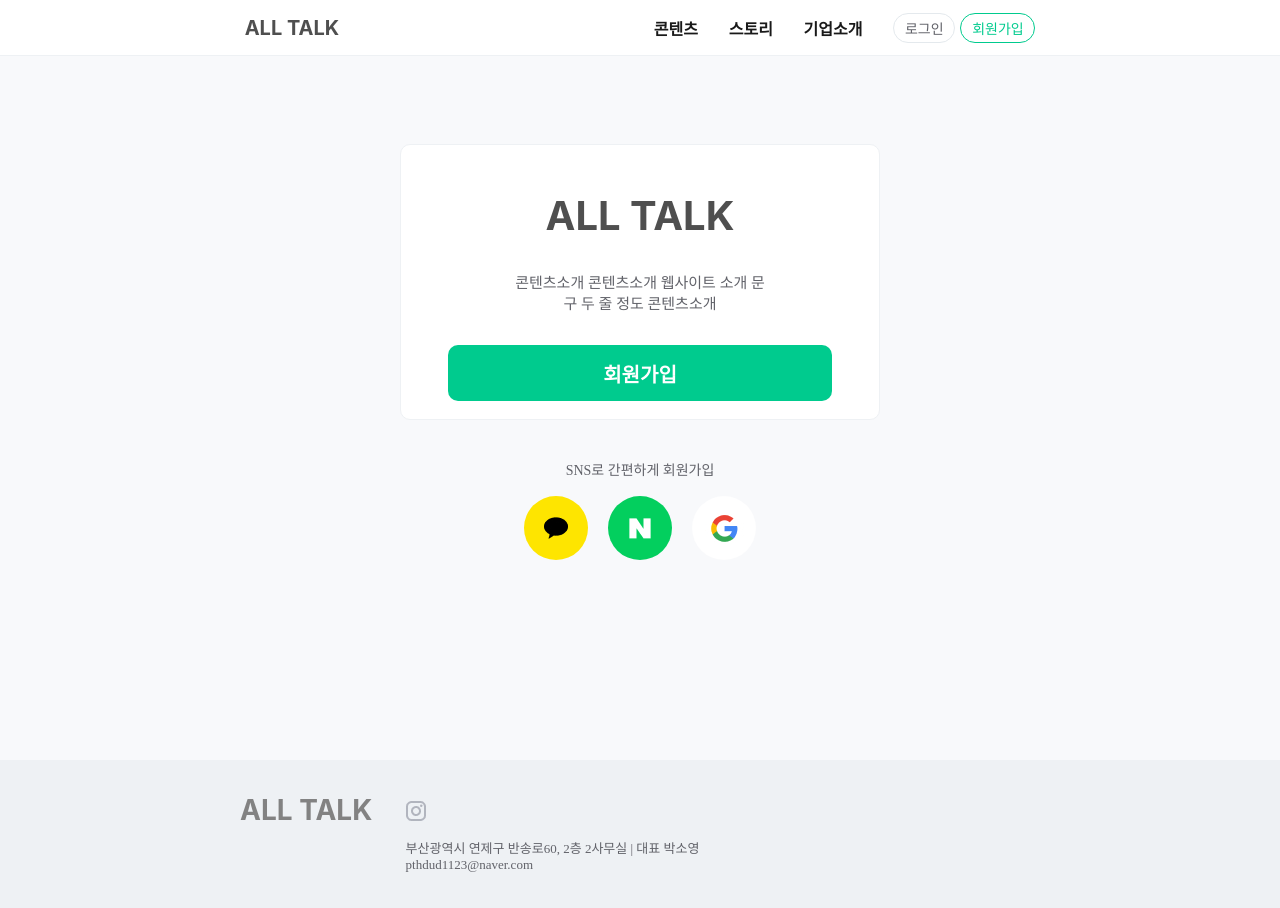
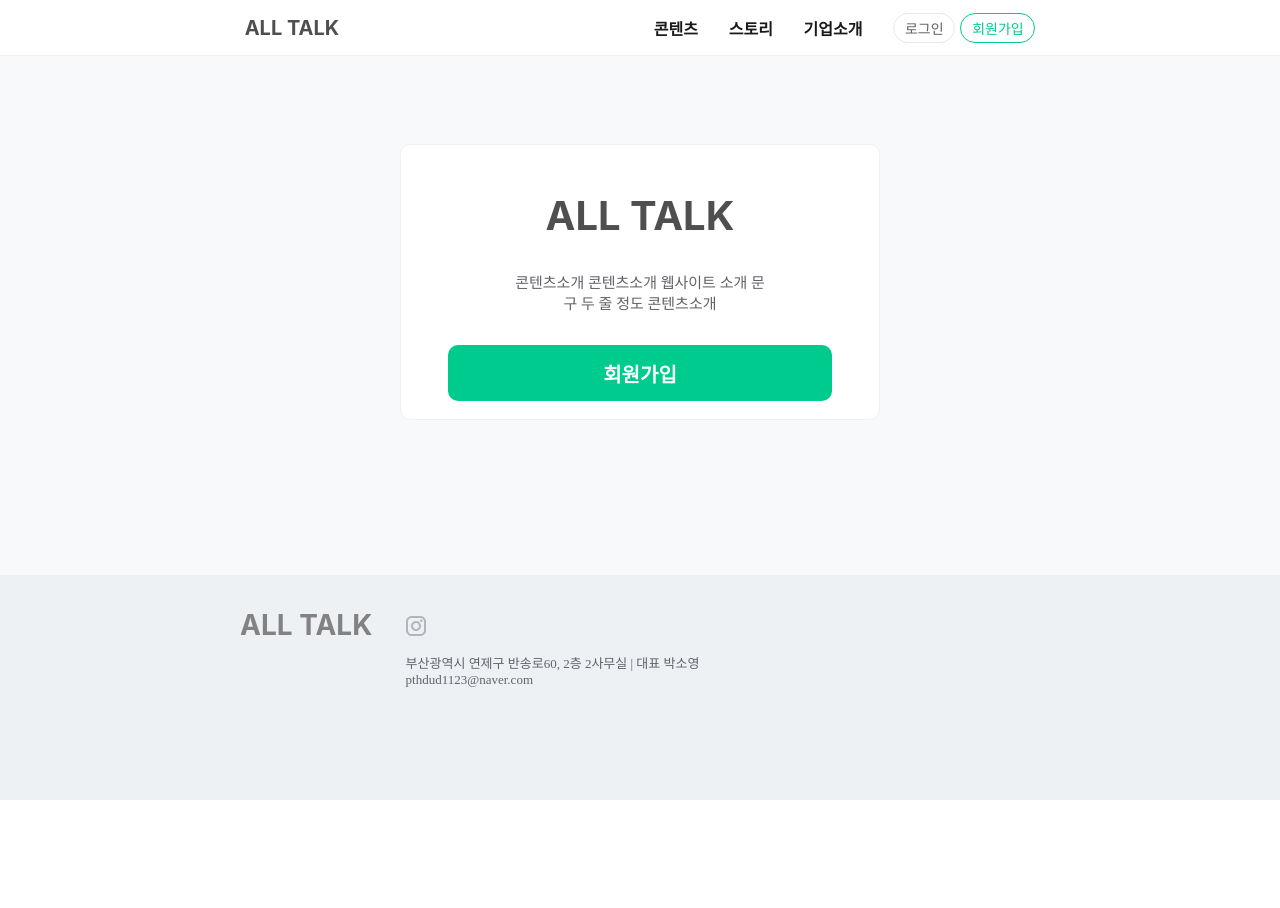
Before and after one commit to Woobeen906/alltalk, a React (Create React App) app: page /SignUp in a window 1280 px wide. Shown: the top 908 px of the page. After the commit the page ends 800 px from the top, so only its background shows below. Built offline with nearby package versions, Linux system fonts and the light colour scheme.

Commit message:
주석제거

```diff
--- a/src/components/Tag/Tag.scss
+++ b/src/components/Tag/Tag.scss
@@ -13,5 +13,5 @@
   padding: 4px;
 }
 .tag-margin {
-  margin-right: 0.417vw;
+  // margin-right: 0.417vw;
 }
--- a/src/pages/SignIn/SignIn.js
+++ b/src/pages/SignIn/SignIn.js
@@ -16,16 +16,16 @@ const SignIn = () => {
       <div className="signIn-title">로그인</div>
       <SignInBox />
       <Space size={36} />
-      <div className="signIn-sns">sns 로그인</div>
+      {/* <div className="signIn-sns">sns 로그인</div> */}
 
-      <Space size={17} />
+      {/* <Space size={17} />
       <div className="signIn-socialBtns">
         <SignInKaKao />
         <Space size={10} />
         <SignInNaver />
         <Space size={10} />
         <SignInGoogle />
-      </div>
+      </div> */}
     </div>
   );
 };
--- a/src/pages/SignUp/SignUp.js
+++ b/src/pages/SignUp/SignUp.js
@@ -14,14 +14,14 @@ const SignUp = () => {
     <div className="signUp">
       <Space size={44} />
       <SignUpBox />
-      <div className="signUp-sns">SNS로 간편하게 회원가입</div>
+      {/* <div className="signUp-sns">SNS로 간편하게 회원가입</div>
       <div className="signUp-socialBtns">
         <SignInKaKao />
         <Space size={10} />
         <SignInNaver />
         <Space size={10} />
         <SignInGoogle />
-      </div>
+      </div> */}
     </div>
   );
 };
```
Also changed, not shown: src/pages/Introduction/Introduction.js (+0 -8 lines).
